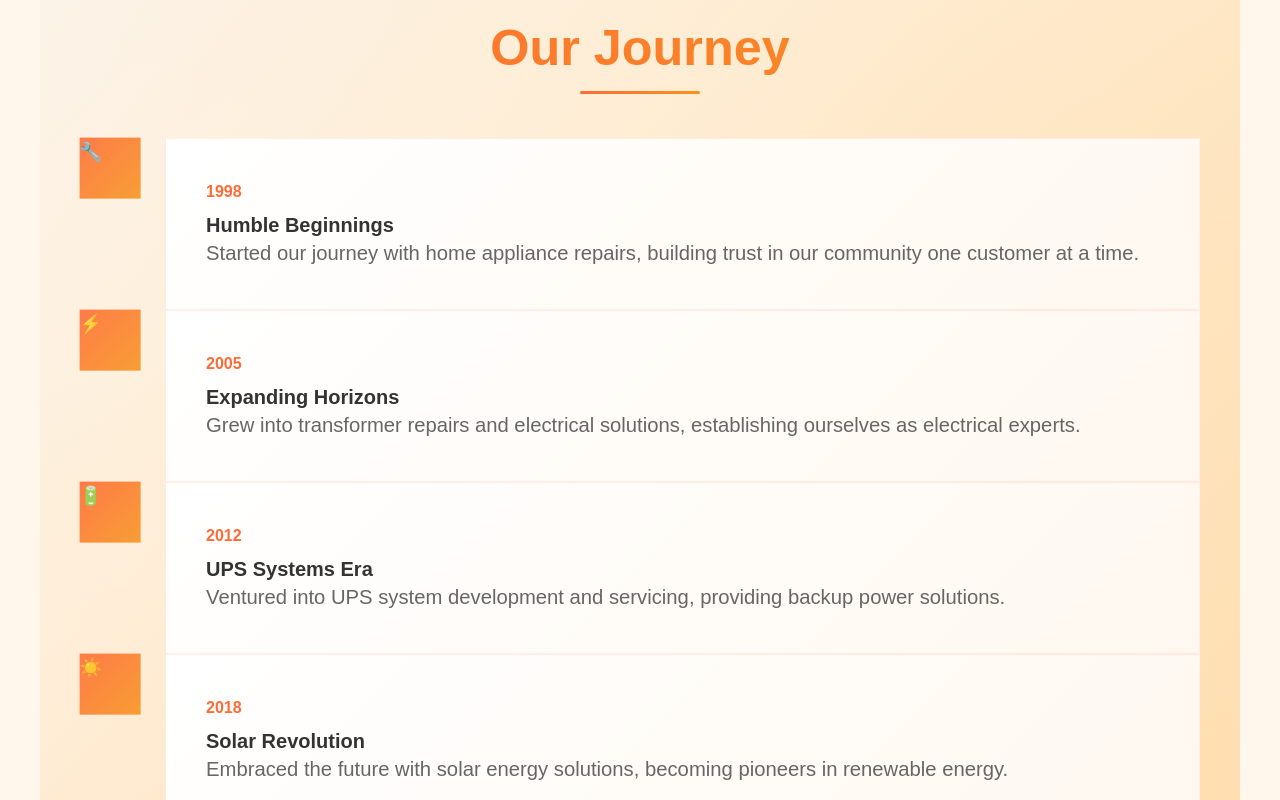
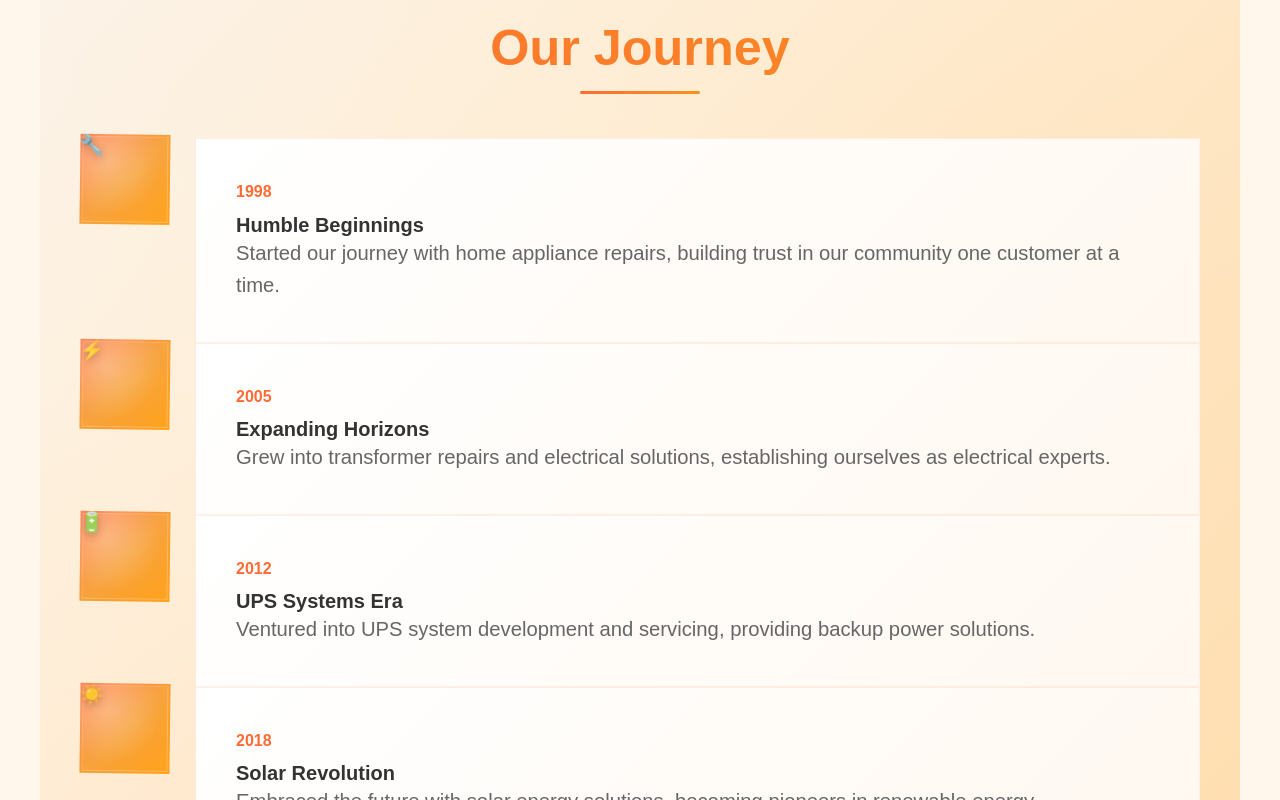
Before and after one commit to syedsolarenergy/syedsolarenergy, a React (Create React App) app: page /about in a window 1280 px wide. Shown: the part 900-1700 px from the top of the page. Built offline with nearby package versions, Linux system fonts and the light colour scheme.

Commit message:
Changes home.js page

```diff
--- a/src/pages/About.js
+++ b/src/pages/About.js
@@ -25,7 +25,7 @@ const cssVariables = `
     --container-max: min(1400px, 95vw);
     --grid-gap: clamp(16px, 4vw, 40px);
     --card-min-width: min(280px, 90vw);
-    --timeline-icon-size: clamp(45px, 8vw, 60px);
+    --timeline-icon-size: clamp(70px, 12vw, 90px);
     --leadership-card-width: min(350px, 100%);
     --values-card-min: min(160px, 100%);
   }
@@ -89,14 +89,39 @@ const cssVariables = `
   .timeline-icon {
     width: var(--timeline-icon-size);
     height: var(--timeline-icon-size);
-    background: linear-gradient(135deg, #FF6B35, #F7931E);
+    background: linear-gradient(135deg, #FF6B35 0%, #F7931E 50%, #FF9800 100%);
     borderRadius: 50%;
     display: flex;
     alignItems: center;
     justifyContent: center;
-    fontSize: clamp(16px, 3.5vw, 22px);
-    boxShadow: 0 8px 24px rgba(255, 107, 53, 0.3);
+    fontSize: clamp(20px, 4.5vw, 28px);
+    boxShadow: 0 12px 32px rgba(255, 107, 53, 0.4), 0 0 0 3px rgba(255, 255, 255, 0.9), 0 0 0 6px rgba(255, 107, 53, 0.2);
     flexShrink: 0;
+    position: relative;
+    overflow: hidden;
+  }
+
+  .timeline-icon::before {
+    content: '';
+    position: absolute;
+    top: 0;
+    left: 0;
+    right: 0;
+    bottom: 0;
+    background: radial-gradient(circle at 30% 30%, rgba(255, 255, 255, 0.3) 0%, transparent 60%);
+    borderRadius: 50%;
+  }
+
+  .timeline-icon::after {
+    content: '';
+    position: absolute;
+    top: 2px;
+    left: 2px;
+    right: 2px;
+    bottom: 2px;
+    background: linear-gradient(145deg, rgba(255, 255, 255, 0.1), transparent);
+    borderRadius: 50%;
+    border: 1px solid rgba(255, 255, 255, 0.2);
   }
 
   .timeline-content {
@@ -113,7 +138,7 @@ const cssVariables = `
     :root {
       --card-min-width: 100%;
       --grid-gap: clamp(12px, 4vw, 20px);
-      --timeline-icon-size: clamp(40px, 7vw, 50px);
+      --timeline-icon-size: clamp(60px, 10vw, 75px);
       --leadership-card-width: 100%;
       --values-card-min: 100%;
     }
@@ -198,9 +223,16 @@ const TimelineItem = ({ year, title, description, icon, delay = 0 }) => (
     animation: `fadeInLeft 0.8s ease-out ${delay}s both`
   }}>
     <div className="timeline-icon" style={{
-      animation: 'pulse 3s ease-in-out infinite'
+      animation: 'pulse 3s ease-in-out infinite, float 6s ease-in-out infinite'
     }}>
-      {icon}
+      <span style={{
+        position: 'relative',
+        zIndex: 2,
+        filter: 'drop-shadow(0 2px 4px rgba(0,0,0,0.3))',
+        transform: 'scale(1.1)'
+      }}>
+        {icon}
+      </span>
     </div>
     <div className="timeline-content">
       <div style={{
```
